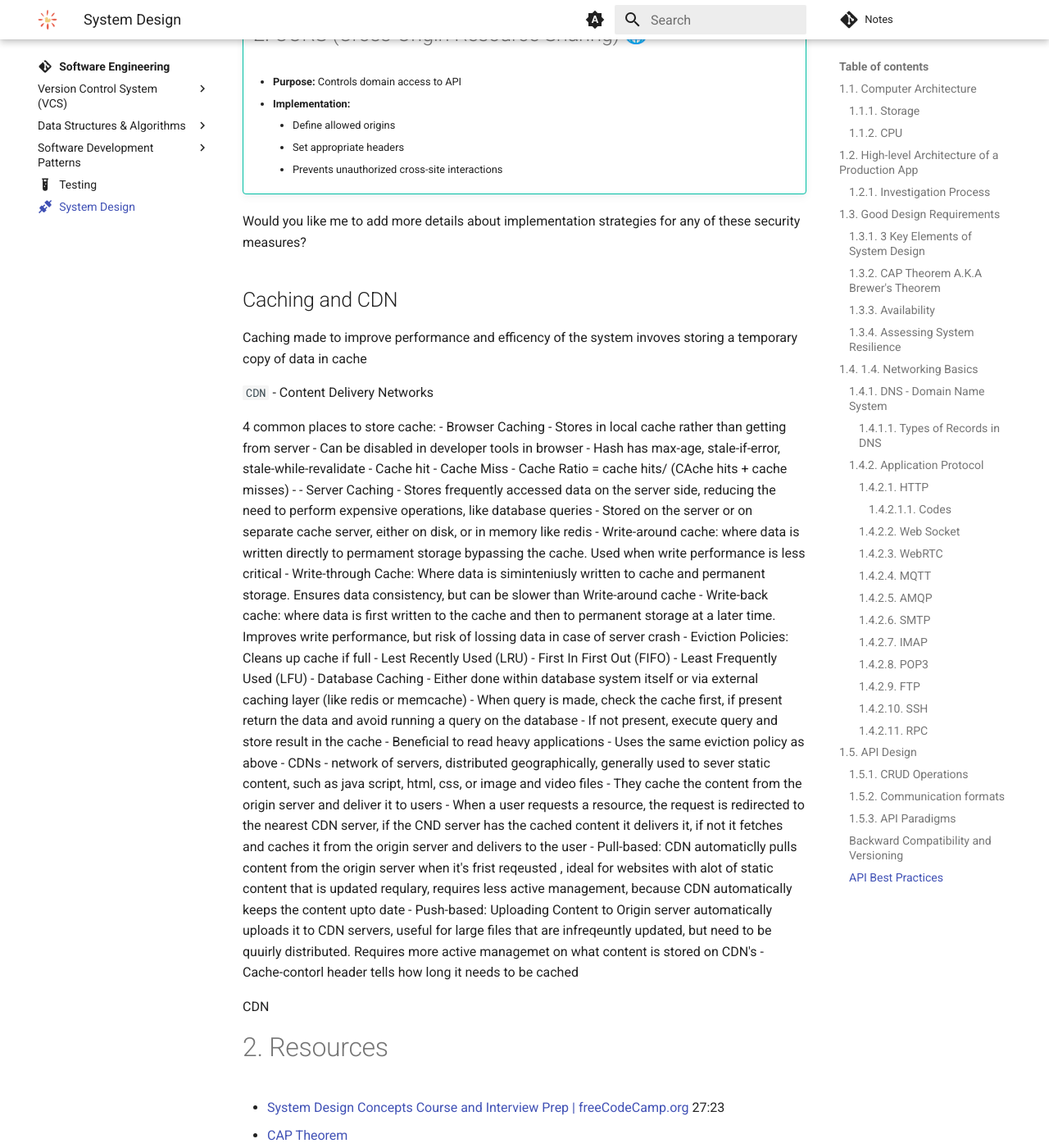
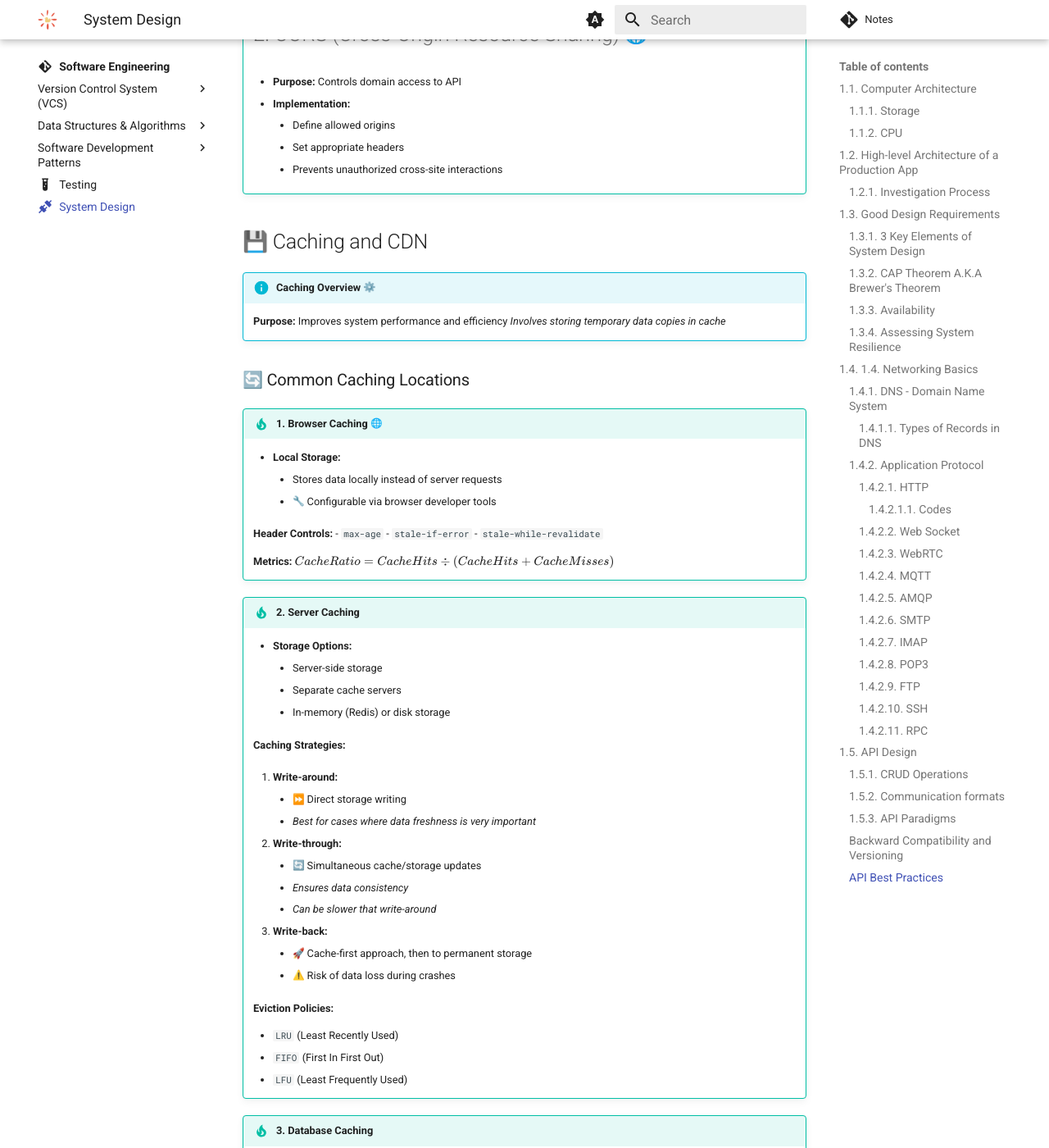
Before and after one commit to RomanPodkovyrin/Notes, an MkDocs documentation site: the page built from docs/architecture/system-design/system-design.md, in a window 1280 px wide and 1400 px high, scrolled down 18024 px. Shown: the whole window at 82% size. Built offline with MkDocs 1.6.1 and Material for MkDocs 9.7.7, drawn with Linux system fonts in a browser that asks for light colours; emoji names are drawn with the system emoji font; comment, search, counter and statistics services are not loaded; some of the changed text lies outside the part shown.

Commit message:
formatted

```diff
--- a/docs/architecture/system-design/system-design.md
+++ b/docs/architecture/system-design/system-design.md
@@ -516,54 +516,102 @@ To ensure redesigns or changes don't break existing functionality, implement ver
         - Set appropriate headers
         - Prevents unauthorized cross-site interactions
 
-Would you like me to add more details about implementation strategies for any of these security measures?
+## 💾 Caching and CDN
 
-## Caching and CDN
+!!! info "Caching Overview :gear:"
+    **Purpose:** Improves system performance and efficiency
+    *Involves storing temporary data copies in cache*
 
-Caching
-made to improve performance and efficency of the system
-invoves storing a temporary copy of data in cache
+### 🔄 Common Caching Locations
 
-`CDN` - Content Delivery Networks
+!!! tip "1. Browser Caching :globe_with_meridians:"
+    - **Local Storage:**
+        - Stores data locally instead of server requests
+        - :wrench: Configurable via browser developer tools
 
-4 common places to store cache:
-- Browser Caching
-    - Stores in local cache rather than getting from server
-    - Can be disabled in developer tools in browser
-    - Hash has max-age, stale-if-error, stale-while-revalidate
-    - Cache hit
-    - Cache Miss
-    - Cache Ratio = cache hits/ (CAche hits + cache misses)
-    -
-- Server Caching
-    - Stores frequently accessed data on the server side, reducing the need to perform expensive operations, like database queries
-    - Stored on the server or on separate cache server, either on disk, or in memory like redis
-    - Write-around cache: where data is written directly to permament storage bypassing the cache. Used when write performance is less critical
-    - Write-through Cache: Where data is siminteniusly written to cache and permanent storage. Ensures data consistency, but can be slower than Write-around cache
-    - Write-back cache: where data is first written to the cache and then to permanent storage at a later time. Improves write performance, but risk of lossing data in case of server crash
-    - Eviction Policies: Cleans up cache if full
-        - Lest Recently Used (LRU)
-        - First In First Out (FIFO)
-        - Least Frequently Used (LFU)
-- Database Caching
-    - Either done within database system itself or via external caching layer (like redis or memcache)
-    - When query is made, check the cache first, if present return the data and avoid running a query on the database
-    - If not present, execute query and store result in the cache
-    - Beneficial to read heavy applications
-        - Uses the same eviction policy as above
-- CDNs - network of servers, distributed geographically, generally used to sever static content, such as java script, html, css, or image and video files
-    - They cache the content from the origin server and deliver it to users
-    - When a user requests a resource, the request is redirected to the nearest CDN server, if the CND server has the cached content it delivers it, if not it fetches and caches it from the origin server and delivers to the user
-    - Pull-based: CDN automaticlly pulls content from the origin server when it's frist reqeusted , ideal for websites with alot of static content that is updated requlary, requires less active management, because CDN automatically keeps the content upto date
-    - Push-based: Uploading Content to Origin server automatically uploads it to CDN servers, useful for large files that are infreqeuntly updated, but need to be quuirly distributed. Requires more active managemet on what content is stored on CDN's
-    - Cache-contorl header tells how long it needs to be cached
+    **Header Controls:**
+    - `max-age`
+    - `stale-if-error`
+    - `stale-while-revalidate`
 
-CDN
+    **Metrics:**
+    $Cache Ratio = Cache Hits \div (Cache Hits + Cache Misses)$
+
+
+!!! tip "2. Server Caching"
+    - **Storage Options:**
+        - Server-side storage
+        - Separate cache servers
+        - In-memory (Redis) or disk storage
+
+    **Caching Strategies:**
+
+    1. **Write-around:**
+        - :fast_forward: Direct storage writing
+        - *Best for cases where data freshness is very important*
+
+    2. **Write-through:**
+        - :arrows_counterclockwise: Simultaneous cache/storage updates
+        - *Ensures data consistency*
+        - *Can be slower that write-around*
+
+    3. **Write-back:**
+        - :rocket: Cache-first approach, then to permanent storage
+        - :warning: Risk of data loss during crashes
+
+    **Eviction Policies:**
+
+    - `LRU` (Least Recently Used)
+    - `FIFO` (First In First Out)
+    - `LFU` (Least Frequently Used)
+
+!!! tip "3. Database Caching"
+    - **Implementation:**
+        - Internal database system
+        - External cache layer (Redis/Memcache)
+
+    **Process Flow:**
+
+    1. Check cache first
+    2. Return cached data if present
+    3. Execute query if cache miss
+    4. Store new results in cache
+
+    :bulb: *Optimal for read-heavy applications*
+
+    Same eviction policies as above
+
+!!! tip "4. CDN (Content Delivery Networks) :earth_americas:"
+    **Purpose:** Distributed server network for static content delivery
+
+    When a user requests a resource, the request is redirected to the nearest CDN server, if the CND server has the cached content it delivers it, if not it fetches and caches it from the origin server and delivers to the user
+
+    **Content Types:**
+
+    - JavaScript
+    - HTML/CSS
+    - Images/Videos
+
+    **Distribution Strategies:**
+
+    1. **Pull-based:**
+        - :arrow_down: Automatic content pulling
+        - *Ideal for frequently updated static content*
+        - Self-managing updates
+
+    2. **Push-based:**
+        - :arrow_up: Manual content distribution
+        - *Best for large, infrequently updated files*
+        - Requires active management
+
+    **Control:**
+
+    - `Cache-Control` header defines cache duration
 
 
 # 2. Resources
 
 
--   [System Design Concepts Course and Interview Prep | freeCodeCamp.org](https://www.youtube.com/watch?v=F2FmTdLtb_4) 27:23
+-   [System Design Concepts Course and Interview Prep | freeCodeCamp.org](https://www.youtube.com/watch?v=F2FmTdLtb_4) 35:13
 -   [CAP Theorem](https://tsaiprabhanj.medium.com/cap-therom-a515a6c4c81e)
 -   [TCP vs UDP: What’s the Difference and Which Protocol Is Better?](https://www.avast.com/c-tcp-vs-udp-difference#:~:text=The%20main%20difference%20between%20TCP,reliable%20but%20works%20more%20quickly.)
```
